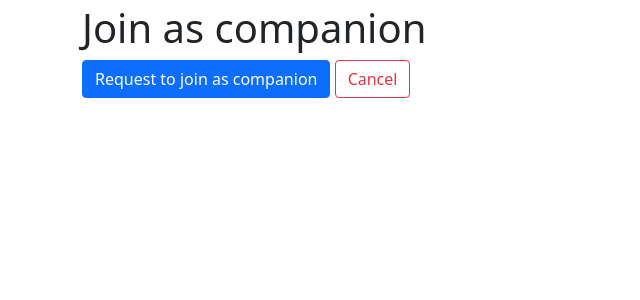
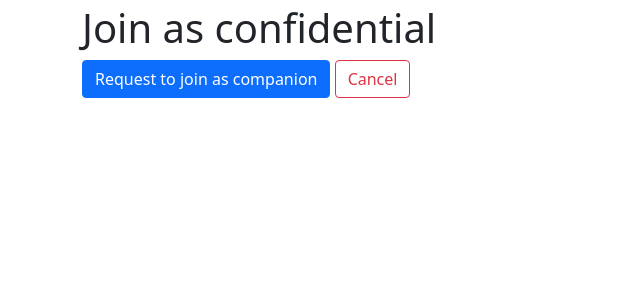
Before and after one commit to PARKER-X/ConfidentialRoom, a Django app: template share/circles/templates/circles/circle_join.html in a window 1280 px wide. Shown: the part 56-356 px from the top of the page, without its empty margins (0-640 px from the left). Run offline with Django 4.2, Linux system fonts and the light colour scheme; the template is opened without the code that fills it, so the values that code supplies are empty; some libraries are stand-ins or nearby versions.

Commit message:
circle updated

```diff
--- a/share/circles/templates/circles/circle_detail.html
+++ b/share/circles/templates/circles/circle_detail.html
@@ -11,7 +11,9 @@
 
 
 <div class="col-md-5 mt-2">
+
     <!-- Person photo -->
+
     {% if circle.photo %}
         <img
             src="{{ circle.photo|thumbnail_url:'square_thumbnail_400' }}"
--- a/share/circles/templates/circles/circle_join.html
+++ b/share/circles/templates/circles/circle_join.html
@@ -4,7 +4,7 @@
 
 {% block content %}
     <h1>
-        {% translate "Join as companion" %}
+        {% translate "Join as confidential" %}
     </h1>
 
     <form action="" method="post">
```
Also changed, not shown: share/circles/templates/circles/circle_list.html (+9 -0 lines), share/circles/views.py (line endings or trailing spaces), share/db.sqlite3.
